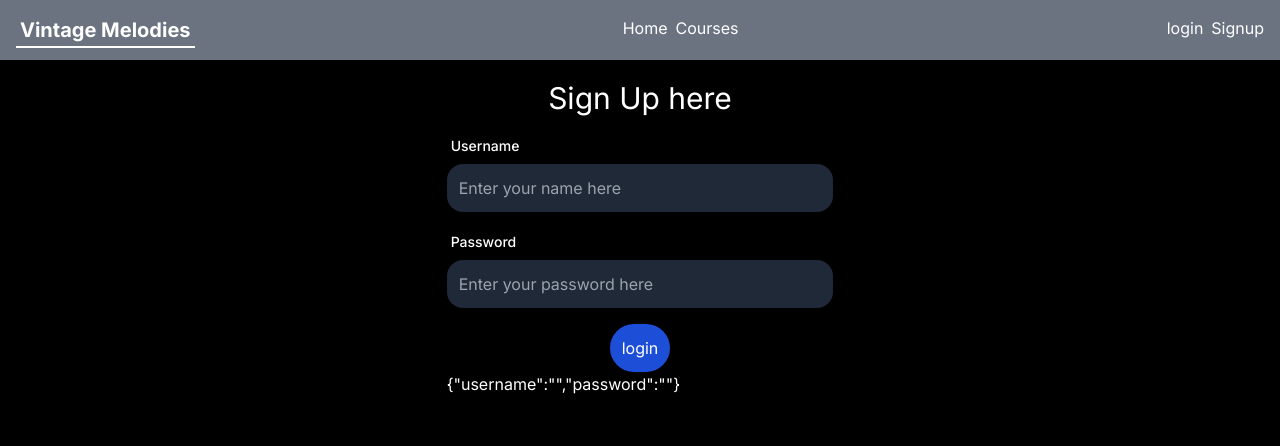
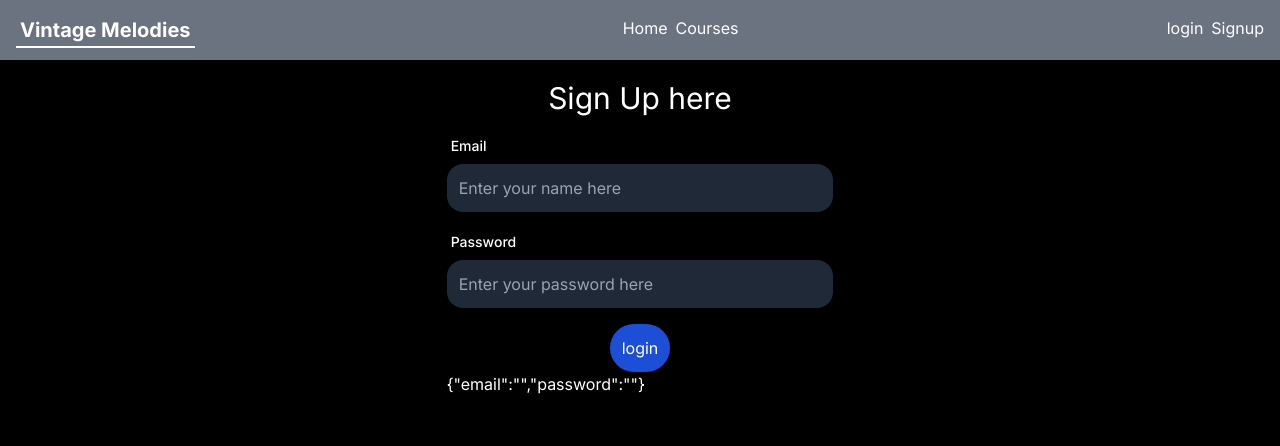
Before and after one commit to Yeshey-Gyatso/course-selling-app, a Next.js app in the folder course-selling-app/: page /login in a window 1280 px wide. Shown: the top 446 px of the page. Built offline with nearby package versions, Linux system fonts and the light colour scheme.

Commit message:
api for loggin in completed , ui editng

```diff
--- a/course-selling-app/src/app/login/login.tsx
+++ b/course-selling-app/src/app/login/login.tsx
@@ -1,34 +1,32 @@
 "use client";
 
 
+import { userlogin } from '@/services/userService';
 import React, { useState } from 'react'
 import { toast } from 'react-toastify';
 
 const Login = () => {
 
   const [user,setUser]=useState({
-    username:"",
+    email:"",
     password:"",
   });
 
-  const doLogin=async(event: { preventDefault: () => void; })=>{
+  const doLogin=async(event)=>{
     event.preventDefault();
 //   input validation
   try {
-    // const result = await loginApi(user);
-    // console.log(result)
+    const result = await userlogin(user);
+    console.log(result)
     toast.success("Logged in successfully",{
         position:"top-center",
                               });
-        setUser(
-         {
-          username:"",
-          password:"",
-          }
-        )
+
+
+
          } catch (error) {
             console.log(error);
-              toast.error("error logging up",{
+              toast.error("error in Login",{
                position:"top-center",
     });
     }
@@ -41,13 +39,13 @@ const Login = () => {
 
             <h1 className=' text-3xl text-center'>Sign Up here</h1>
             <form action="#!" onSubmit={doLogin} className='mt-5'  >
-              {/* name */}
+              {/* email */}
               <div className=' mt-5'>
-                <label htmlFor="user_name"
+                <label htmlFor="user_email"
                 className='block text-sm font-medium mb-2 ps-1'
-                >Username</label>
+                >Email</label>
                 <input
-                 type="text"
+                 type="email"
                  className='w-full p-3 rounded-2xl bg-gray-800
                  focus:ring-gray-400 border-gray-800'
                  placeholder='Enter your name here'
@@ -55,10 +53,10 @@ const Login = () => {
                  onChange={(e)=>{
                   setUser({
                     ...user,
-                    username:e.target.value,
+                    email:e.target.value,
                   });
                  }}
-                 value={user.username}
+                 value={user.email}
 
                  />
 
```
